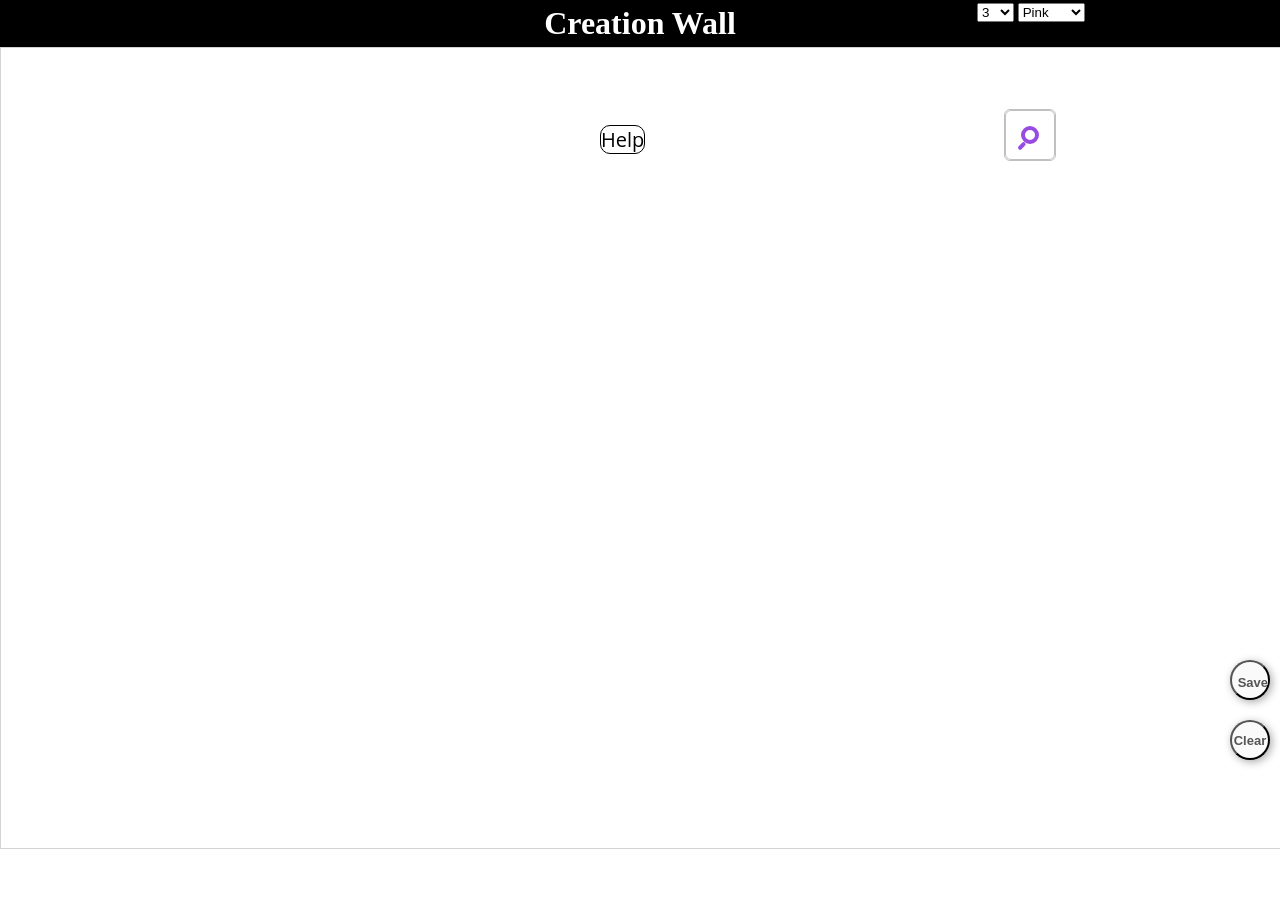
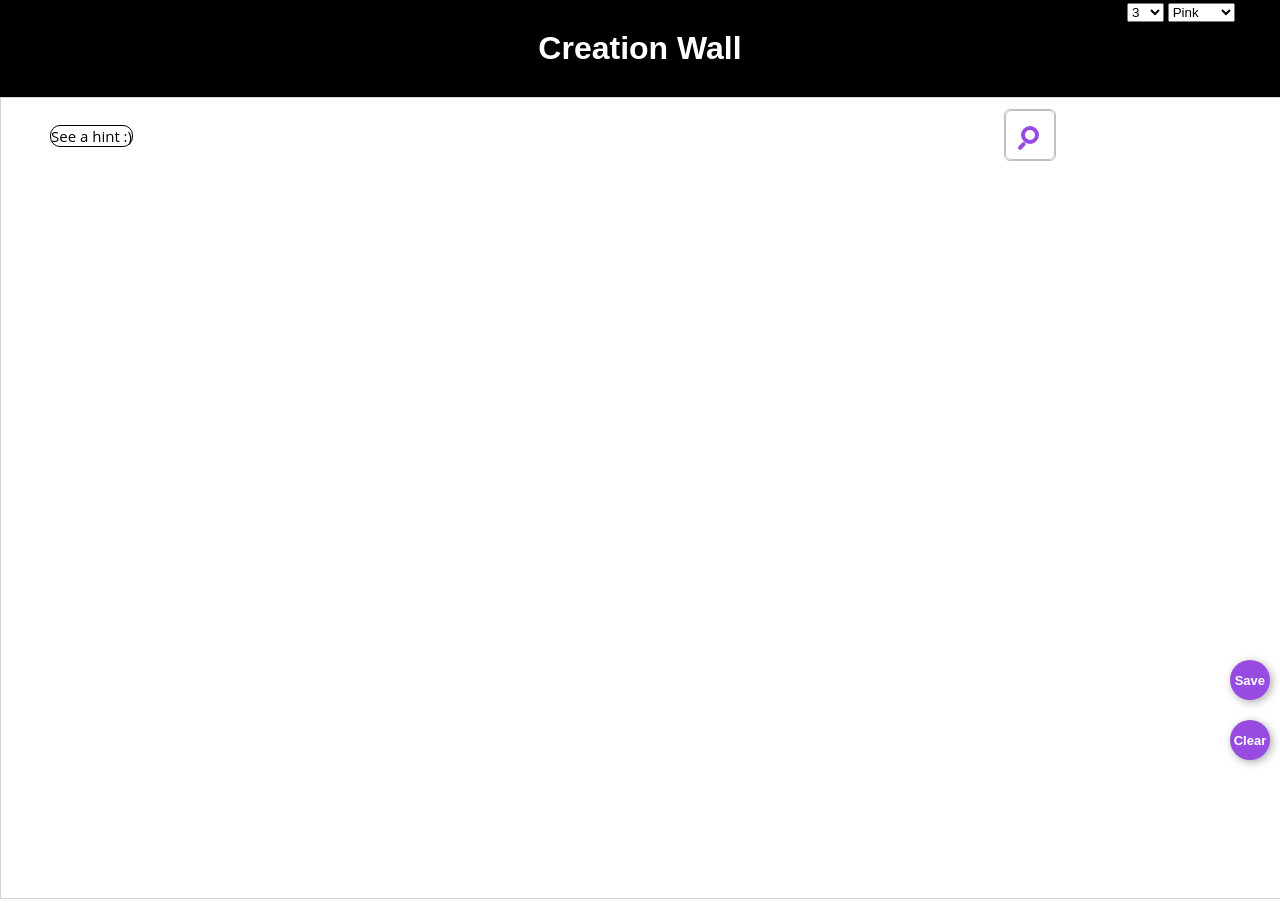
Before and after one commit to jixu1992/Creation-Wall, a website: page public/index.html in a window 1280 px wide. Before the commit the page ends 853 px from the top, so only its background shows below. Drawn offline with nearby package versions, Linux system fonts and the light colour scheme; no server answers.

Commit message:
Style changed

```diff
--- a/public/client.js
+++ b/public/client.js
@@ -96,6 +96,9 @@ document.getElementById("color").selectedIndex = 0;
       else if(checkValueThickness == 10) {
         sizeGlobal = 10;
         console.log("Paint brush size changed to 10");
+      }
+      else if(checkValueThickness == 20) {
+        sizeGlobal = 20;
       }
 
       if(checkValueColor == 1){
@@ -320,7 +323,7 @@ function createImage(){
 
 function download(){
   var toImage = document.getElementById("drawing");
-  var dataURL = toImage.toDataURL('image/jpeg');
+  var dataURL = toImage.toDataURL('image/png');
   // document.getElementById("save").href = dataURL;
   this.href = dataURL;
 }
--- a/public/index.html
+++ b/public/index.html
@@ -50,8 +50,8 @@
      <script type="text/javascript" src="client.js"></script>
      <script src="dollar.js"></script>
 
-     <div id="help" class="tooltip">Help
-     <span class="tooltiptext">"o" for search,  "x" for quit</span>
+     <div id="help" class="tooltip">See a hint :)
+     <span class="tooltiptext">Draw a circle "o" to start searching,  or draw a cross "x" to quit!</span>
      </div>
 
      <!-- //.............................................a form search -->
@@ -85,6 +85,7 @@
       <option value="4">4</option>
       <option value="5">5</option>
       <option value="10">10</option>
+      <option value="20">20</option>
     </select>
 
 
--- a/public/style.css
+++ b/public/style.css
@@ -8,7 +8,7 @@ body, html{
 }
 
 #controls {
-  background-color: #000000;
+  background-color:transparent;
   position: fixed;
   right:0px;
   top:0px;
@@ -16,7 +16,7 @@ body, html{
   font-weight: bold;
   font-size: smaller;
   padding: 3px;
-  width: 300px;
+  width: 150px;
   height: 25px;
 }
 .bouton17 {
@@ -33,7 +33,8 @@ body, html{
 	  background-color:black;
     color:white;
     text-align:center;
-    padding:5px;
+    padding:30px;
+    font-family: sans-serif;
 }
 
 #searchForm{
@@ -281,10 +282,10 @@ body, html{
 
 #help{
   position: absolute;
-  left: 600px;
+  left: 50px;
   top: 125px;
   font-family: "Open Sans", Arial, Verdana;
-  font-size: 20px;
+  font-size: 15px;
 
 }
 
@@ -322,27 +323,32 @@ body, html{
 
 
 #clear{
+  background-color: #974BE0;
+  color:white;
   position: fixed;
   right: 10px;
   bottom: 40px;
+  border:none;
 }
 
 #saveJpg{
   text-decoration:none;
   position: fixed;
-  right: 12px;
-  bottom: 110px;
+  right: 15px;
+  bottom: 112px;
   font:bold 13px Arial;
-  background:#fafafa;
+  background:#974BE0;
  	/*box-shadow:2px 2px 8px #aaa;*/
  	border-radius:50%;
- 	color:#555;
+ 	color:white;
 }
 
 #save{
+  background-color: #974BE0;
   position: fixed;
   right: 10px;
   bottom: 100px;
+  border:none;
 }
 
 .draggable{
```
